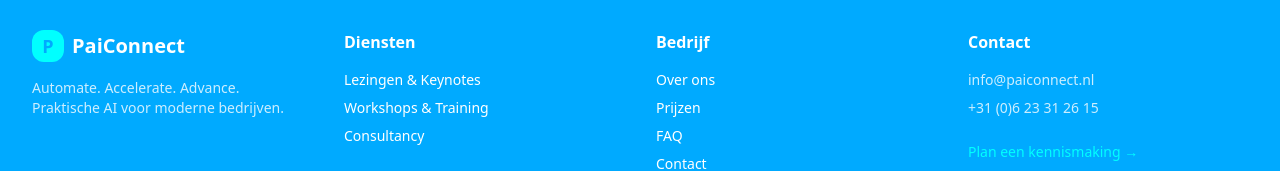
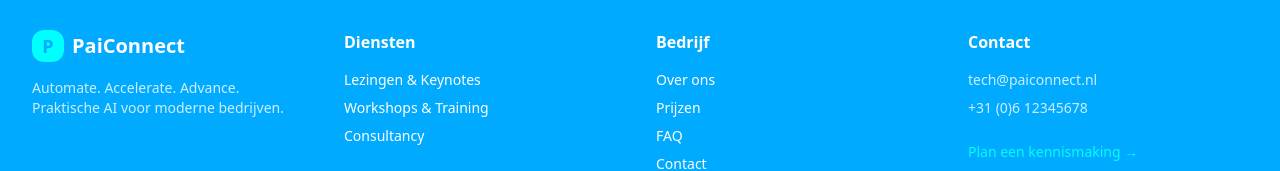
Before and after one commit to DaandinhoPy94/paiconnect, a React (Vite) app: page /faq in a window 1280 px wide. Shown: the part 1533-1704 px from the top of the page. Built offline with nearby package versions, Linux system fonts and the light colour scheme.

Commit message:
Visual edit in Lovable
Edited UI in Lovable

```diff
--- a/src/components/ui/footer.tsx
+++ b/src/components/ui/footer.tsx
@@ -1,9 +1,7 @@
 import React from "react";
 import { Link } from "react-router-dom";
-
 const Footer = () => {
-  return (
-    <footer className="bg-primary text-primary-foreground py-12">
+  return <footer className="bg-primary text-primary-foreground py-12">
       <div className="container">
         <div className="grid md:grid-cols-4 gap-8">
           <div>
@@ -41,8 +39,8 @@ const Footer = () => {
           <div>
             <h3 className="font-semibold mb-4">Contact</h3>
             <div className="text-sm text-primary-foreground/80 space-y-2">
-              <p>info@paiconnect.nl</p>
-              <p>+31 (0)6 23 31 26 15</p>
+              <p>tech@paiconnect.nl</p>
+              <p>+31 (0)6 12345678</p>
               <div className="pt-4">
                 <Link to="/contact" className="inline-flex items-center text-secondary hover:text-secondary/80 transition-colors">
                   Plan een kennismaking →
@@ -56,8 +54,6 @@ const Footer = () => {
           <p>&copy; 2024 PaiConnect. Alle rechten voorbehouden.</p>
         </div>
       </div>
-    </footer>
-  );
+    </footer>;
 };
-
 export default Footer;
```
